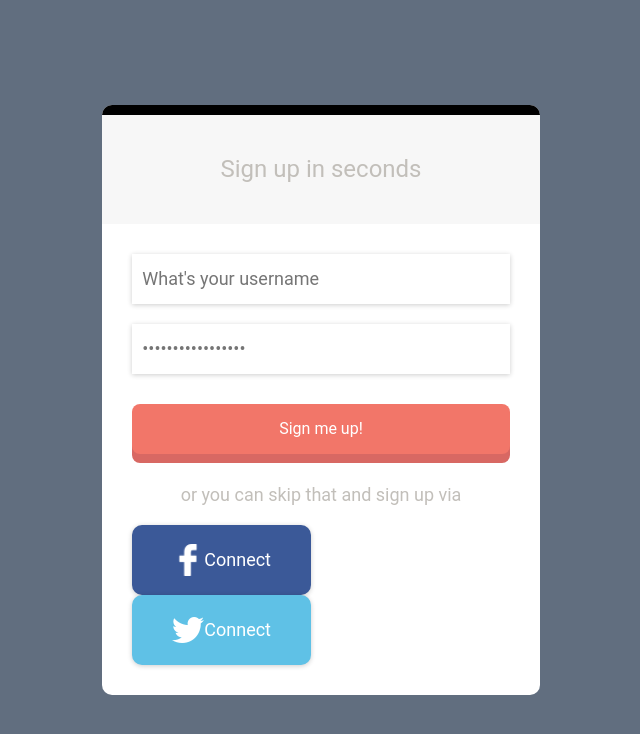
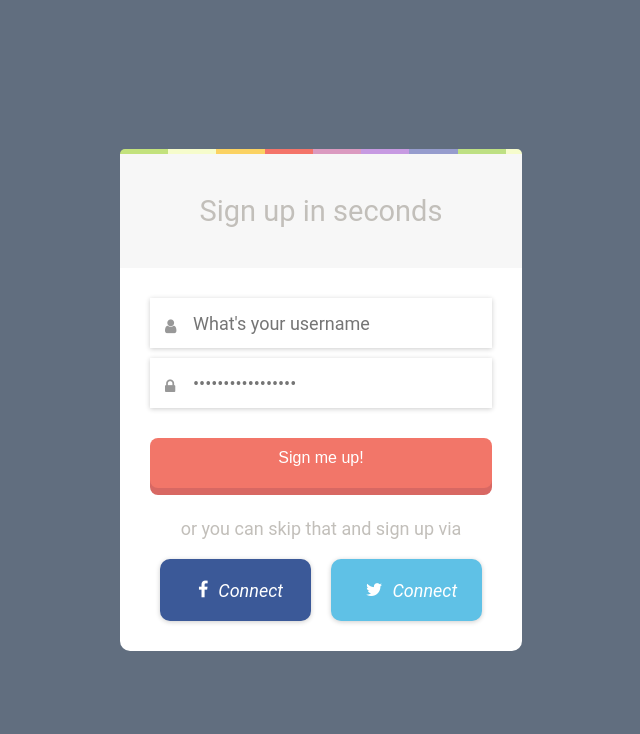
Before and after one commit to jennymgarces/loginWeb, a plain HTML site: page index.html in a window 1280 px wide. Shown: the whole page, without its empty margins (319-959 px from the left). Drawn offline with Linux system fonts and the light colour scheme.

Commit message:
icon
cristian mod

```diff
--- a/index.html
+++ b/index.html
@@ -4,10 +4,11 @@
 	<meta charset="UTF-8">
 	<title>Login</title>
 	<link rel="stylesheet" type="text/css" href="styles/login.css">
+	<link rel="stylesheet" href="https://cdnjs.cloudflare.com/ajax/libs/font-awesome/4.7.0/css/font-awesome.min.css">
+
 </head>
 <body>
 	<header></header>
-	<section class="sec-login">
 		<div class="container">
 			<div class="container-adjust">
 				<div class="login-colors"></div>
@@ -17,8 +18,12 @@
 				<div class="login-form-body">
 					<div class="login-form-div">
 					<form action="#" class="login-form">
-						<div><input class="login-form-user" type="text" placeholder="What's your username"></div>
-						<div><input class="login-form-pass" type="password" placeholder="•••••••••••••••••"></div>
+						<div class="div-form">
+							<span class="focus-input fa fa-user" ></span>
+							<input class="login-forms" type="text" placeholder="What's your username"></div>
+						<div class="div-form">
+							<span class="focus-input fa fa-lock" ></span>
+							<input class="login-forms" type="password" placeholder="•••••••••••••••••"></div>
 						<div>
 							<button class="login-form-btn">Sign me up!</button>
 						</div>
@@ -29,21 +34,18 @@
 					<span class="form-info-text">or you can skip that and sign up via</span>
 				</div>
 				<div class="network">
-					<a href="#" class="btn-face">
-						<img src="images/icons/icon-face.png">
-						Connect
+					<a href="#" class=" fa-btn btn btn-face">
+							<i class="fa fa-facebook fa-ico"> </i>
+							<i class="fa-text">Connect</i>
 					</a>
-					<a href="#" class="btn-twit">
-						<img src="images/icons/icon-twit.png" >
-						Connect
+					<a href="#" class="fa-btn btn btn-twit">
+						<i class="fa fa-twitter fa-ico"> </i>
+							<i class="fa-text">Connect</i>
 					</a>
 				</div>
 				</div>
 
 			</div>
 		</div>
-	</section>
-	<footer></footer>
-
 </body>
 </html>
--- a/styles/login.css
+++ b/styles/login.css
@@ -2,6 +2,7 @@
   font-family: 'Roboto', sans-serif;
   src: url('https://fonts.googleapis.com/css?family=Roboto&display=swap');
 }
+
 /*estilo para toso*/
 * {
   margin: 0px;
@@ -56,7 +57,7 @@ button {
 }
 .container-adjust{
   /*padding: 10px;*/
-  width: 35%;
+  width: 402px;
   background: #fff;
   border-radius: 10px;
   position: relative;
@@ -67,10 +68,6 @@ button {
 {
   width: 100%;
   display: block;
-  background: #000;
-  border-radius: 10px 10px 0px 0px;
-  height: 10px;
-
 }
 .login-form {
   width: 100%;
@@ -80,7 +77,7 @@ button {
   width: 100%;
   display: block;
   font-family: 'Roboto', sans-serif;
-  font-size: 24px;
+  font-size: 29px;
   color: #c2bfba;
   line-height: 1.2;
   text-align: center;
@@ -93,9 +90,12 @@ button {
 .sign-title{
   background: #f7f7f7;
   padding:  20px;
+  margin-top: 5px;
 }
-.login-form-user {
+
+.login-forms {
   padding: 10px;
+  padding: 0 7px 0 43px;
   box-shadow: 0 1px 5px 0px rgba(0, 0, 0, 0.2);
   outline: none;
   border: none;
@@ -106,53 +106,29 @@ button {
   display: block;
   width: 100%;
   background: transparent;
+  background: transparent;
   height: 50px;
 
-}
-.login-form-pass {
-  margin: 20px 0px 0px 0px;
-  padding: 10px;
-  box-shadow: 0 1px 5px 0px rgba(0, 0, 0, 0.2);
-  outline: none;
-  border: none;
-  font-family:'Roboto', sans-serif;
-  color: #333333;
-  line-height: 1.2;
-  font-size: 18px;
-  display: block;
-  width: 100%;
-  background: transparent;
-  height: 50px;
 }
 /*------------sign-------------------*/
 .login-form-btn {
   margin: 30px 0px 30px 0px;
-  display: -webkit-box;
-  display: -webkit-flex;
-  display: -moz-box;
-  display: -ms-flexbox;
   display: flex;
   justify-content: center;
-  align-items: center;
   padding: 10px;
   width: 100%;
   height: 50px;
   background-color: #f27669;
   border-radius: 8px;
-
-  font-family: 'Roboto', sans-serif;
   font-size: 16px;
   color: #fff;
   line-height: 1.2;
-
   -webkit-transition: all 0.4s;
   -o-transition: all 0.4s;
   -moz-transition: all 0.4s;
-  transition: all 0.4s;
   position: relative;
-  z-index: 1;
   border: none;
-  box-shadow: 0 9px #d86863;
+  box-shadow: 0px 7px 0px 0px #d86863;
 }
 /*******info----------------------------*********/
 .form-info-text
@@ -181,7 +157,8 @@ button {
   align-items: center;
   padding: 15px;
   width: calc((100% - 20px) / 2);
-  height: 70px;
+  height: 62px;
+  width: 187px;
   border-radius: 10px;
   box-shadow: 0 1px 5px 0px rgba(0, 0, 0, 0.2);
   -moz-box-shadow: 0 1px 5px 0px rgba(0, 0, 0, 0.2);
@@ -205,3 +182,93 @@ button {
   color: #fff;
   background-color: #5fc1e6;
 }
+
+.network{
+   display: flex;
+   justify-content: center;
+}
+
+
+.fa-btn{
+  margin-left: 10px;
+    margin-right: 10px;
+}
+
+.fa-ico{
+  margin-left: 10px;
+    margin-right: 10px;
+}
+
+
+.focus-input {
+  position: absolute;
+  display: block;
+  width: 100%;
+  height: 100%;
+  top: 0;
+  left: 0;
+  margin-top: 20px;
+  margin-left: 15px;
+  pointer-events: none;
+  color: #989898;
+}
+
+.focus-input::after {
+  content: attr(data-symbol);
+  font-family: FontAwesome;
+  color: #adadad;
+  font-size: 22px;
+  display: -webkit-box;
+  display: -webkit-flex;
+  display: -moz-box;
+  display: -ms-flexbox;
+  display: flex;
+  align-items: center;
+  justify-content: center;
+  position: absolute;
+  height: calc(100% - 20px);
+  bottom: 0;
+  left: 0;
+  padding-left: 30px;
+  margin-top: 3px;
+  padding-bottom: 18px;
+}
+
+.login-colors:after{
+    content:'';
+    position:absolute;
+    top: 0;
+    left: 0;
+    right: 0;
+    background:-webkit-linear-gradient(left,
+        #c3e27d 0%, #c3e27d 12%,
+        #f6fccc 12%, #f6fccc 24%,
+        #fbd262 24%, #fbd262 36%,
+        #f47469 36%, #f47469 48%,
+        #db9ac0 48%, #db9ac0 60%,
+        #c79ae2 60%, #c79ae2 72%,
+        #969ccd 72%, #969ccd 84%,
+        #bee083 84%, #bee083 96%,
+        #f6fccc 96%, #f6fccc 99%
+        );
+       background:-moz-linear-gradient(left,
+        #c3e27d 0%, #c3e27d 12%,
+        #f6fccc 12%, #f6fccc 24%,
+        #fbd262 24%, #fbd262 36%,
+        #f47469 36%, #f47469 48%,
+        #db9ac0 48%, #db9ac0 60%,
+        #c79ae2 60%, #c79ae2 72%,
+        #969ccd 72%, #969ccd 84%,
+        #bee083 84%, #bee083 96%,
+        #f6fccc 96%, #f6fccc 99%
+        );
+      height: 5px;
+      border-radius: 10px 10px 0px 0px;
+  }
+
+
+
+.div-form{
+      position: relative;
+      margin-bottom: 10px;
+}
```
Lines whose indentation alone changed are shown as unchanged.
